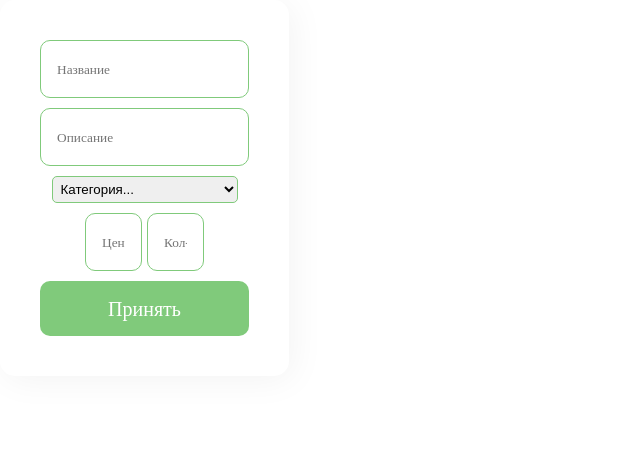
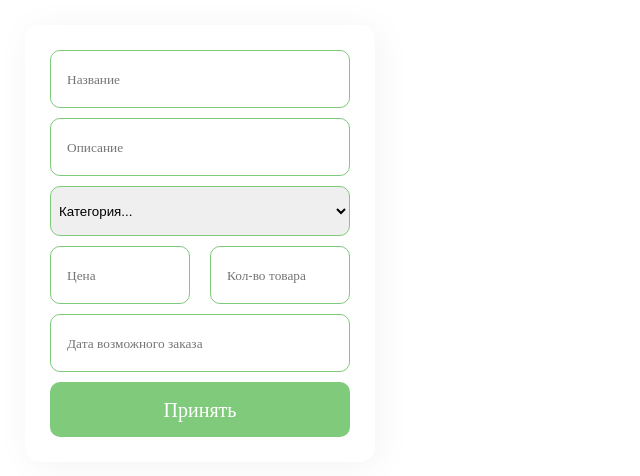
Before and after one commit to kirillkeril/papu_team_client, a React (Create React App) app: page /product in a window 1280 px wide. Shown: the top 476 px of the page, without its empty margins (0-640 px from the left). Built offline with nearby package versions, Linux system fonts and the light colour scheme.

Commit message:
1233421421

```diff
--- a/src/components/ProductForm/ProductForm.js
+++ b/src/components/ProductForm/ProductForm.js
@@ -33,8 +33,10 @@ export const ProductForm = () => {
   }
 
   return (
+    <div className={styles.mainDiv}>
       <form className={styles.productMainForm}>
         <Input
+          style={{ width: "100%" }}
           onChange={(e) => {
             setProduct({ ...product, name: e.target.value });
             const isValid = validName(e.target.value);
@@ -49,7 +51,7 @@ export const ProductForm = () => {
           id={"name"}
         />
         <Input
-        style={{ marginTop: "10px" }}
+          style={{ width: "100%", marginTop: "10px" }}
           onChange={(e) => {
             setProduct({ ...product, name: e.target.value });
             const isValid = e.target.value.length > 0;
@@ -71,7 +73,7 @@ export const ProductForm = () => {
         </select>
         <div className={styles.divPriceAmount}>
           <Input
-          style={{ width: "57px" }}
+            style={{ width: "140px" }}
             onChange={(e) => {
               setProduct({ ...product, name: e.target.value });
               const isValid = validPrice(e.target.value);
@@ -86,7 +88,7 @@ export const ProductForm = () => {
             id={"price"}
           />
           <Input
-          style={{ width: "57px", marginLeft: "5px" }}
+            style={{ width: "140px" }}
             onChange={(e) => {
               setProduct({ ...product, name: e.target.value });
               const isValid = validNumb(e.target.value);
@@ -101,9 +103,25 @@ export const ProductForm = () => {
             id={"amount"}
           />
         </div>
+        <Input
+          style={{ width: "100%", marginTop: "10px" }}
+          onChange={(e) => {
+            setProduct({ ...product, name: e.target.value });
+            const isValid = e.target.value.length > 0;
+            if (isValid) {
+              e.target.classList.remove("setRed");
+            } else {
+              e.target.classList.add("setRed");
+            }
+          }}
+          name={"desc"}
+          placeholder={"Дата возможного заказа"}
+          id={"desc"}
+        />
         <Button style={{ marginTop: "10px", width: "100%", padding: "14px" }}>
           Принять
         </Button>
       </form>
+    </div>
   );
 };
--- a/src/components/ProductForm/productForm.module.css
+++ b/src/components/ProductForm/productForm.module.css
@@ -1,26 +1,33 @@
+.mainDiv{
+width: 400px;
+padding: 25px;
+}
 .productMainForm {
     display: flex;
     flex-direction: column;
     align-items: center;
-    width: min-content;
+    width: 100%;
     height: min-content;
     box-shadow: 4px 4px 35px rgba(0, 0, 0, 0.05);
     border-radius: 15px;
-
-    max-width: 350px;
-    padding: 40px;
+    padding: 25px;
+    max-width: 398px;
+    /* padding: 40px; */
 }
 .divPriceAmount{
+display: flex;
+width: 100%;
+justify-content: space-between;
 
-display: flex;
 
 }
 .selectCategory{
     margin-top: 10px;
     margin-bottom: 10px;
-    width: 186px;
+    width: 100%;
+    height: 50px;
     border-color: var(--brandColor);
-    border-radius: 5px;
+    border-radius: 10px;
     padding: 4px;
     outline: none;
 }
--- /dev/null
+++ b/src/components/UrProducts/UrProducts.js
@@ -0,0 +1,27 @@
+import styles from "./UrProducts.module.css";
+import { Button } from "../UIKit/Button/Button";
+import { Image } from "../UIKit/Image/Image";
+import { useNavigate } from "react-router-dom";
+import { useContext } from "react";
+import { Context } from "../../index";
+import { Input } from "../UIKit/Input/Input";
+import { ProductForm } from "../ProductForm/ProductForm";
+import { ProductCard } from "../ProductCard/ProductCard";
+
+export const UrProducts = () => {
+  return (
+    <div className={styles.mainDiv}>
+      <div className={styles.textDiv}>ВАШИ ТОВАРЫ</div>
+      <div className={styles.delay}>
+        <div className={styles.forAllCards}>
+          <div className={styles.textDiv}>
+            <ProductForm />
+            <ProductCard />
+            <ProductCard />
+            <ProductCard />
+          </div>
+        </div>
+      </div>
+    </div>
+  );
+};
--- /dev/null
+++ b/src/components/UrProducts/UrProducts.module.css
@@ -0,0 +1,23 @@
+.mainDiv{
+    display: flex;
+    flex-direction: column;
+    width: 100%;
+    justify-content: space-between;
+}
+@import url('https://fonts.googleapis.com/css2?family=Raleway:ital,wght@1,600&display=swap');
+.textDiv{
+    font-family: 'Raleway';
+    font-style: italic;
+    font-weight: 500;
+    font-size: 48px;
+    line-height: 56px;
+    text-align: left;
+}
+.delay{
+    /* width: 100%; */
+    height: min-content;
+    display: flex;
+    flex-direction: row;
+    flex-wrap: wrap;
+    justify-content: space-between;
+}
--- a/src/pages/MainPage/MainPage.js
+++ b/src/pages/MainPage/MainPage.js
@@ -14,6 +14,7 @@ import vegetables from "../../img/vegetables.png";
 import { Button } from "../../components/UIKit/Button/Button";
 import { FermerCard } from "../../components/fermerCard/fermerCard";
 import { FermerForm } from "../../components/fermerForm/FermerForm";
+import { UrProducts } from "../../components/UrProducts/UrProducts";
 
 export const MainPage = () => {
   const store = useContext(Store);
@@ -131,6 +132,7 @@ export const MainPage = () => {
             </div>
           </div>
           {/* <FermerForm /> */}
+          {/* <UrProducts /> */}
         </main>
       </div>
       <Footer />
```
Lines whose indentation alone changed are shown as unchanged.
